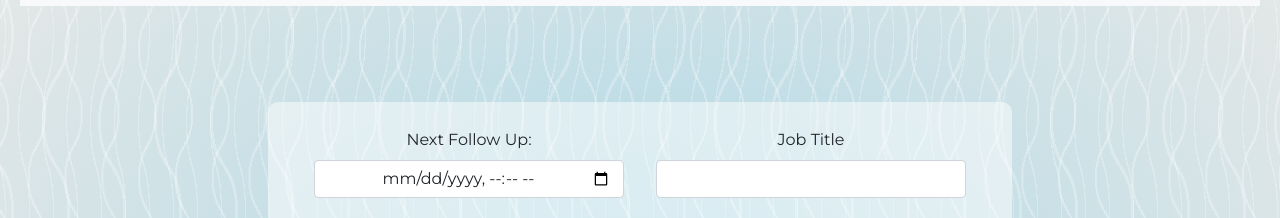
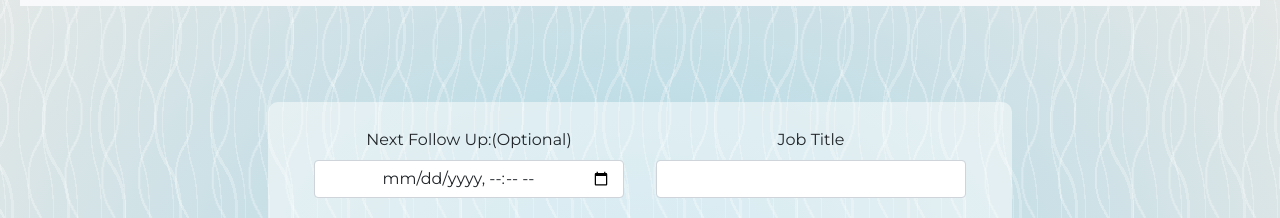
Before and after one commit to xterra111/CareerDetector, a React (Create React App) app in the folder client/: page /career-detector/add-job in a window 1280 px wide. Shown: the part 142-360 px from the top of the page. Built offline with nearby package versions, Linux system fonts and the light colour scheme.

Commit message:
Next Follow Up is Optional

```diff
--- a/client/src/components/AddJob.js
+++ b/client/src/components/AddJob.js
@@ -124,7 +124,7 @@ const AddJob = () => {
 					{/* <input type="hidden" value="${userLogin.id}" path="user"/> */}
 					<div className="d-flex justify-content-center">
 						<Form.Group className="form-sizing-double card-body">
-							<Form.Label> Next Follow Up: </Form.Label>
+							<Form.Label> Next Follow Up:(Optional)</Form.Label>
 							<Form.Control
 								value={followUp}
 								type="datetime-local"
--- a/client/src/components/EditJob.js
+++ b/client/src/components/EditJob.js
@@ -225,7 +225,7 @@ const EditJob = (props) => {
 				>
 					<div className="d-flex justify-content-center">
 						<Form.Group className="form-sizing-double card-body">
-							<Form.Label> Next Follow Up: </Form.Label>
+							<Form.Label> Next Follow Up: (Optional) </Form.Label>
 							<Form.Control
 								type="datetime-local"
 								value={followUp}
```
